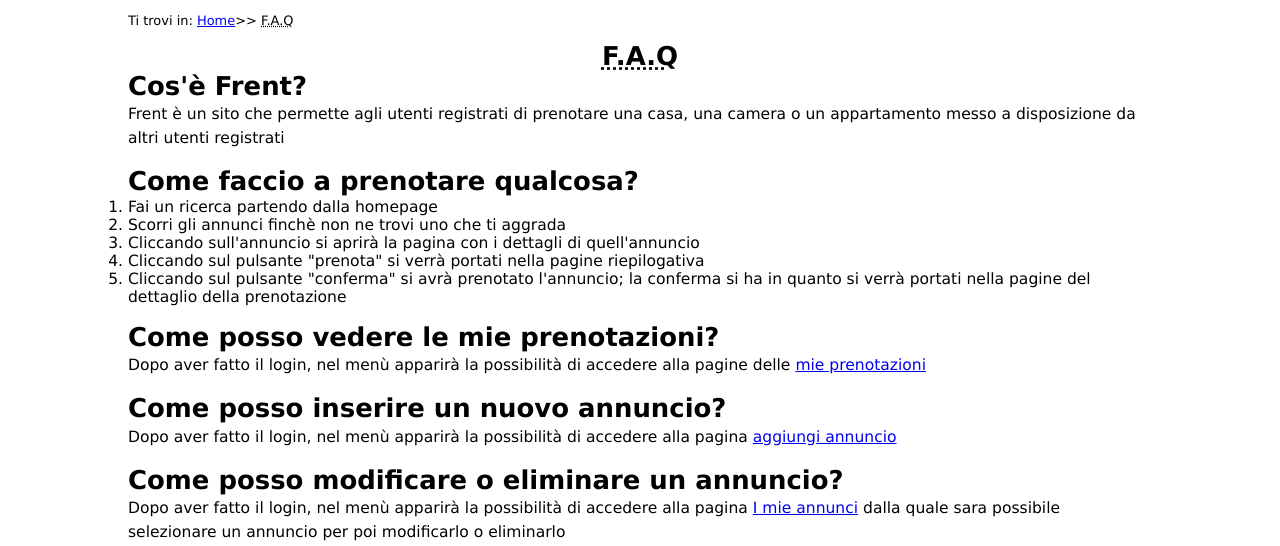
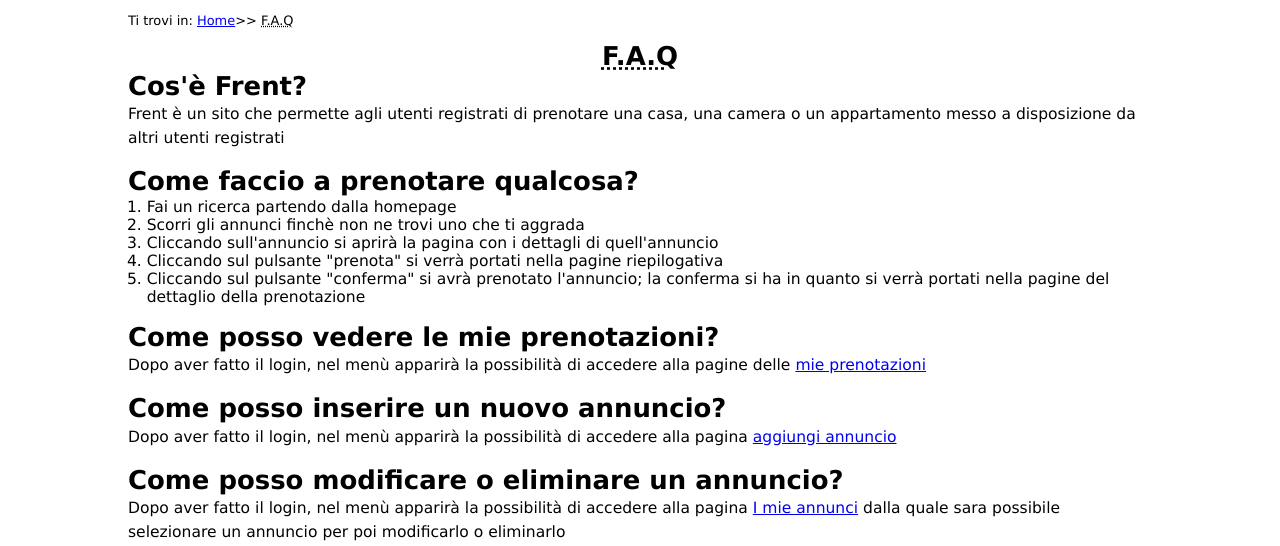
Before and after one commit to GiulioUmbrella/FRENT, a PHP site: page /html/faq.html in a window 1280 px wide. Shown: the part 47-593 px from the top of the page. Run offline with PHP 8.4, Linux system fonts and the light colour scheme.

Commit message:
#128 allineata ordered list con resto del documento

```diff
--- a/css/main.css
+++ b/css/main.css
@@ -220,6 +220,9 @@ text-align:center;
   font-size: 1.2em;
 }
 
+.list_pagina_statica ol {
+  margin-left: 1.2em;
+}
 
 
 
```
